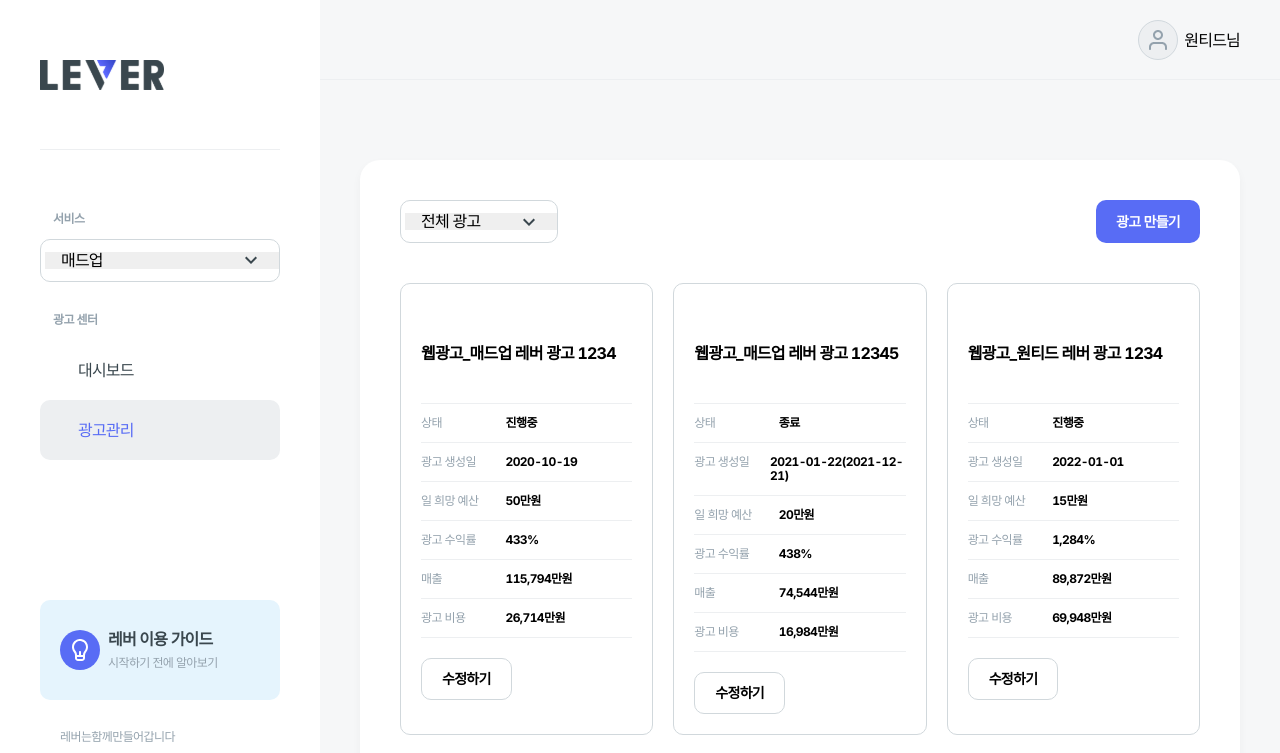
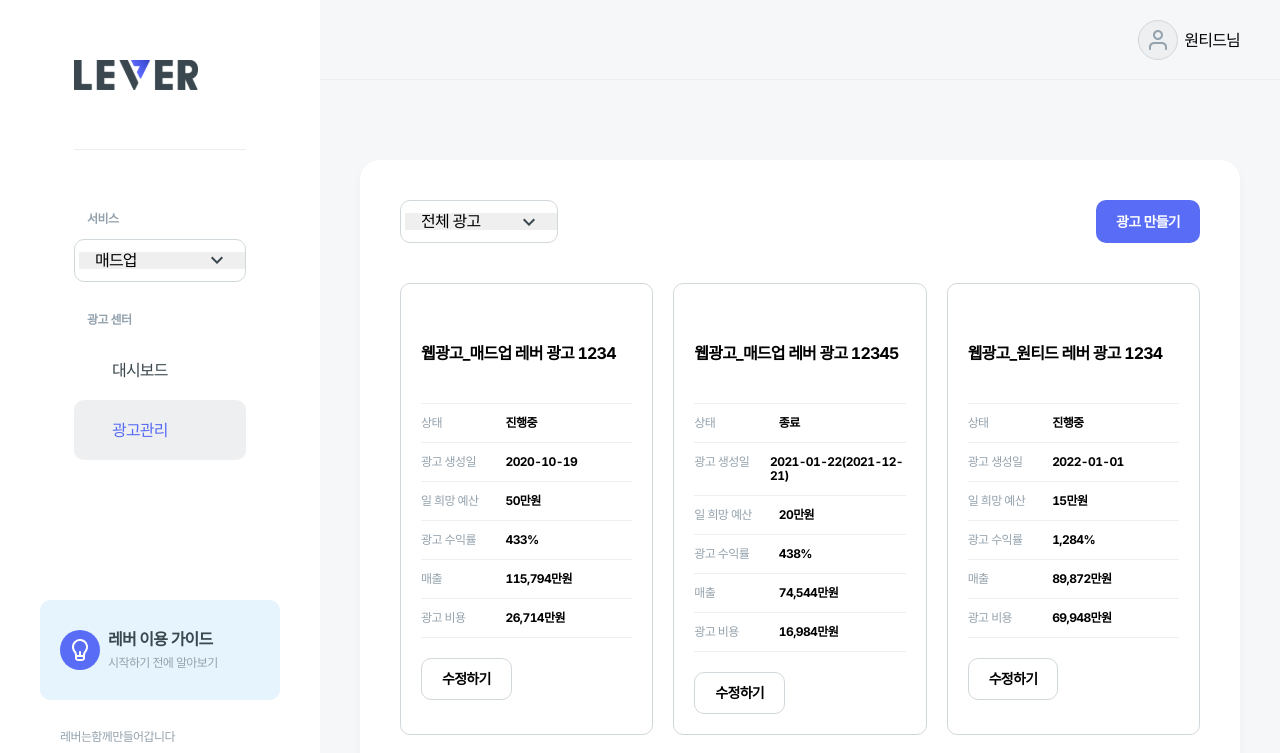
Before and after one commit to han-byul-yang/ManagementDashboard, a React (Create React App) app: page /management in a window 1280 px wide. Shown: the top 753 px of the page. Built offline with nearby package versions, Linux system fonts and the light colour scheme; some icons are missing; a web font is replaced by a local one.

Commit message:
Design: Edit site layout styles

```diff
--- a/src/components/ConsoleBar/ConsoleBar.module.scss
+++ b/src/components/ConsoleBar/ConsoleBar.module.scss
@@ -1,3 +1,5 @@
+@use 'styles/constants/colors';
+
 .consoleBar {
   display: flex;
   align-items: center;
--- a/src/components/ConsoleBar/consoleBar.module.scss
+++ b/src/components/ConsoleBar/consoleBar.module.scss
@@ -1,3 +1,5 @@
+@use 'styles/constants/colors';
+
 .consoleBar {
   display: flex;
   align-items: center;
--- a/src/components/NavBar/NavBar.module.scss
+++ b/src/components/NavBar/NavBar.module.scss
@@ -1,6 +1,6 @@
 @use '../../styles/constants/colors';
 
-.navBar {
+.aside {
   position: relative;
   display: flex;
   flex-direction: column;
@@ -9,6 +9,8 @@
   height: 100%;
   padding: 40px;
   overflow: hidden;
+  background-color: colors.$WHITE;
+
   @media screen and (max-width: 1050px) {
     padding: 20px;
 
--- a/src/components/NavBar/index.tsx
+++ b/src/components/NavBar/index.tsx
@@ -28,9 +28,11 @@ const NavBar = () => {
   const FullNavBar = useMemo(() => (isOpen ? <OpenNavBar /> : <CloseNavBar setIsOpen={setIsOpen} />), [isOpen])
 
   return (
-    <nav className={cx(styles.navBar, { [styles.closeBar]: !isOpen })} ref={nav}>
-      {FullNavBar}
-    </nav>
+    <aside className={styles.aside}>
+      <nav className={cx(styles.navBar, { [styles.closeBar]: !isOpen })} ref={nav}>
+        {FullNavBar}
+      </nav>
+    </aside>
   )
 }
 
--- a/src/components/NavBar/navBar.module.scss
+++ b/src/components/NavBar/navBar.module.scss
@@ -1,6 +1,6 @@
 @use '../../styles/constants/colors';
 
-.navBar {
+.aside {
   position: relative;
   display: flex;
   flex-direction: column;
@@ -9,6 +9,8 @@
   height: 100%;
   padding: 40px;
   overflow: hidden;
+  background-color: colors.$WHITE;
+
   @media screen and (max-width: 1050px) {
     padding: 20px;
 
--- a/src/routes/Routes.module.scss
+++ b/src/routes/Routes.module.scss
@@ -6,6 +6,7 @@
   justify-content: space-between;
   width: 100vw;
   height: 100vh;
+  background-color: colors.$BG_G;
 }
 
 .section {
@@ -14,10 +15,11 @@
     width: calc(100% - 1.5rem);
   }
   height: 100%;
-  background: colors.$BG_G;
+  background-color: colors.$BG_G;
 }
 
 .main {
   width: 100%;
-  height: calc(100% - 80px);
+  min-height: calc(100% - 80px);
+  background-color: colors.$BG_G;
 }
--- a/src/routes/routes.module.scss
+++ b/src/routes/routes.module.scss
@@ -6,6 +6,7 @@
   justify-content: space-between;
   width: 100vw;
   height: 100vh;
+  background-color: colors.$BG_G;
 }
 
 .section {
@@ -14,10 +15,11 @@
     width: calc(100% - 1.5rem);
   }
   height: 100%;
-  background: colors.$BG_G;
+  background-color: colors.$BG_G;
 }
 
 .main {
   width: 100%;
-  height: calc(100% - 80px);
+  min-height: calc(100% - 80px);
+  background-color: colors.$BG_G;
 }
```
